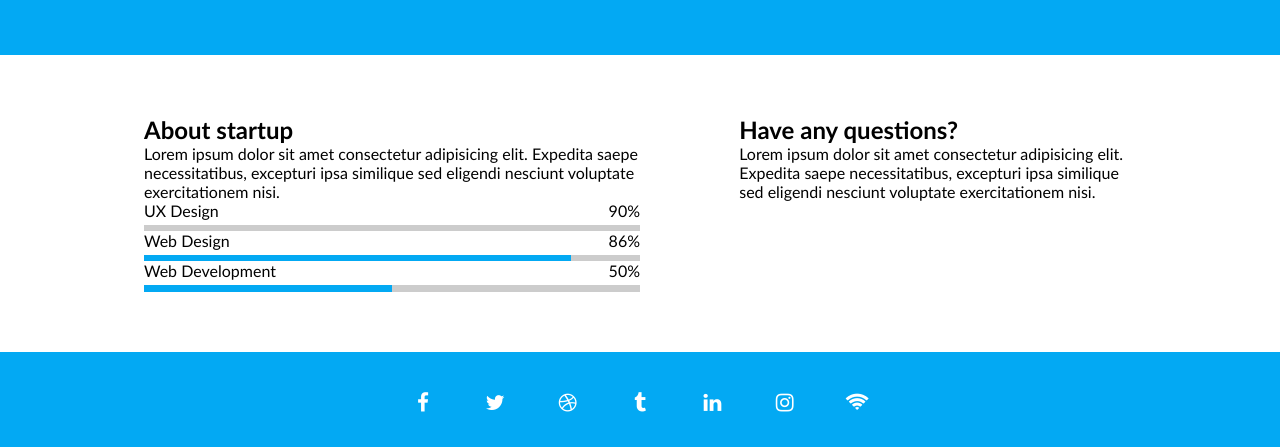
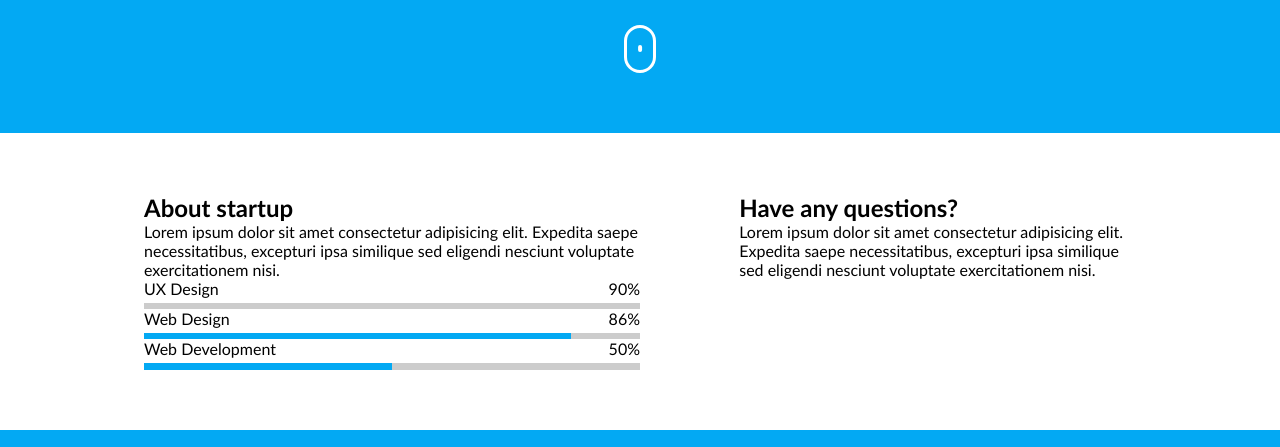
Before and after one commit to Vilteee/4-coming-soon, a website: page index.html in a window 1280 px wide. Shown: the part 427-874 px from the top of the page. Drawn offline with Linux system fonts and the light colour scheme.

Commit message:
mouse animation

```diff
--- /dev/null
+++ b/css/components/mouse.css
@@ -0,0 +1,35 @@
+.mouse {
+    font-size: 0.2rem;
+    width: 10em;
+    height: 15em;
+    border: 1.2em solid #fff;
+    border-radius: 5em;
+    position: relative;
+}
+.mouse::after {
+    content: '';
+    display: block;
+    width: 1.2em;
+    height: 2em;
+    background-color: #fff;
+    position: absolute;
+    top: 2em;
+    left: 50%;
+    transform: translateX(-50%);
+    border-radius: 1em;
+    animation: scroll 1.5s infinite;
+}
+
+@keyframes scroll {
+    0% {
+        top: 2em;
+        background-color: #fff;
+    }
+    40% {
+        background-color: #fff;
+    }
+    100% {
+        top: 8em;
+        background-color: #fff0;
+    }
+}
--- a/css/pages/home.css
+++ b/css/pages/home.css
@@ -7,9 +7,11 @@
 /* 3rd-party */
 @import '../3rd-party/font-awesome.min.css';
 
+
 /* components */
 @import '../components/clock.css';
 @import '../components/progress-bar.css';
+@import '../components/mouse.css';
 
 /* custom style below this comment line */
 
--- a/index.html
+++ b/index.html
@@ -42,6 +42,7 @@
                         <div class="label">seconds</div>
                     </div>
                 </div>
+                <div class="mouse"></div>
             </div>
         </section>
         <section class="container">
```
